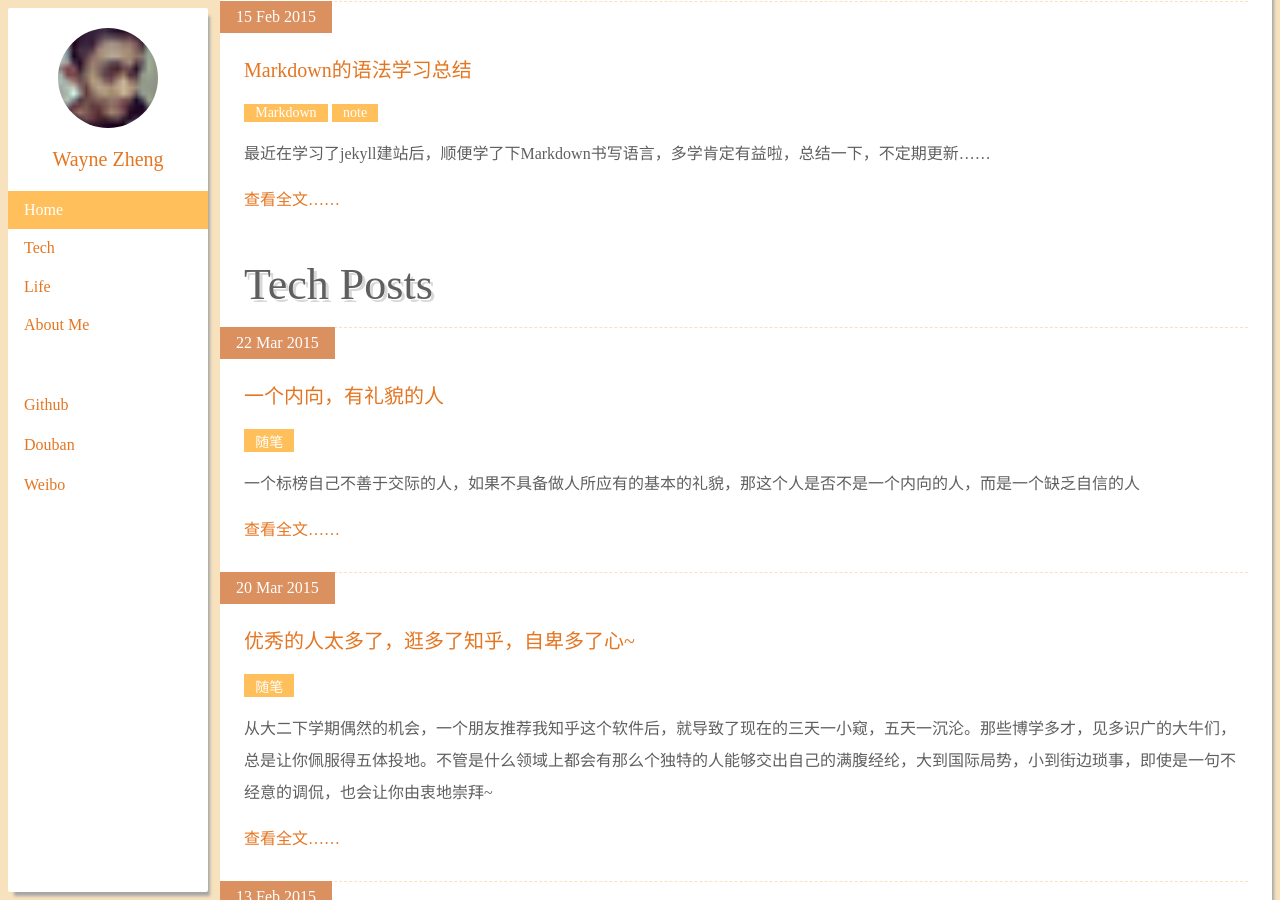
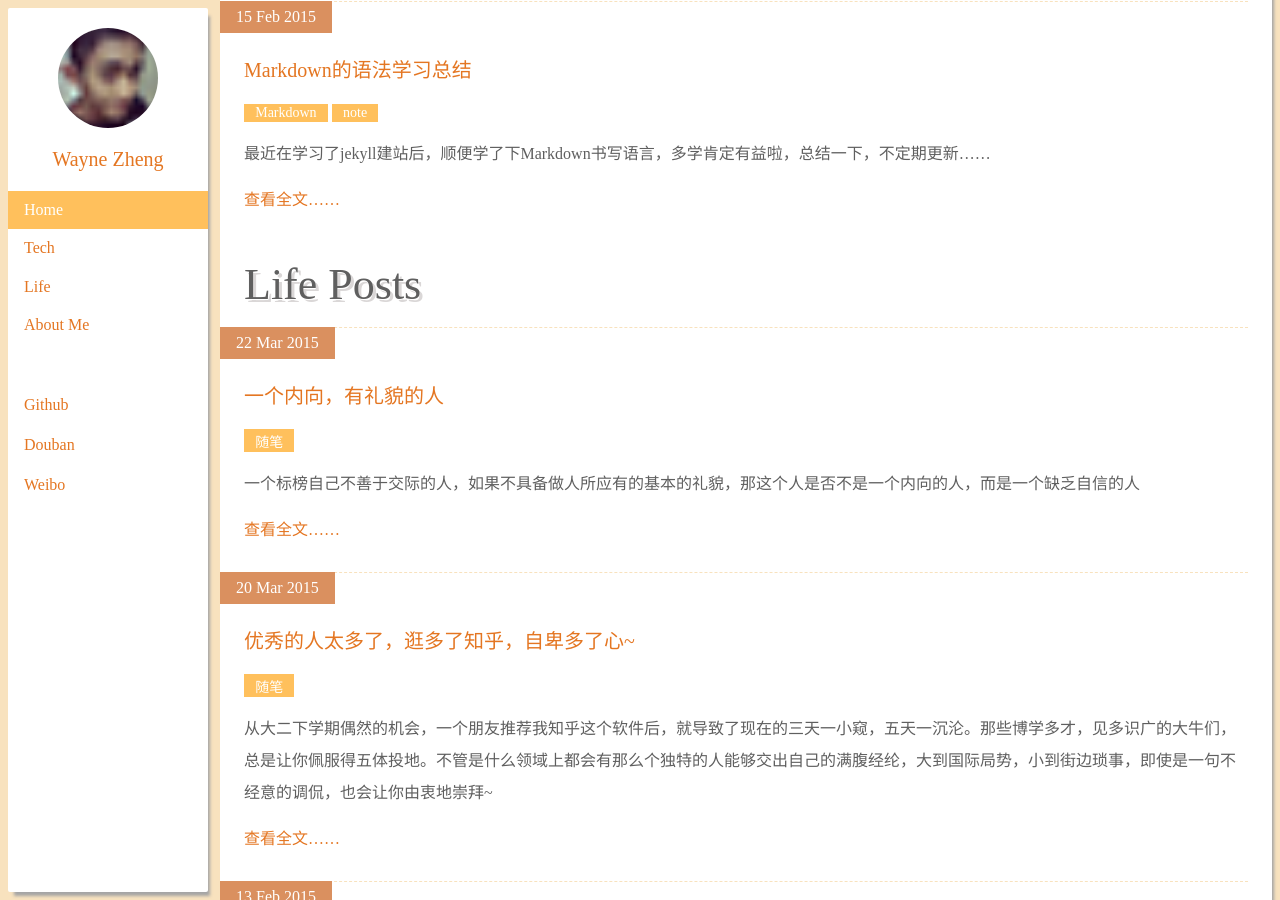
Before and after one commit to wynn719/blog, a Jekyll site: the page built from index.html, in a window 1280 px wide and 900 px high, scrolled down 2084 px. Built offline with Jekyll 4.4.1, drawn with Linux system fonts in a browser that asks for light colours; the list of posts is cut into pages by our own code; comment, search, counter and statistics services are not loaded.

Commit message:
Signed-off-by: zhengbowei

```diff
--- a/_layouts/home.html
+++ b/_layouts/home.html
@@ -33,7 +33,7 @@
 
             <section id="life-posts">
                 <div class="section-header">
-                    <h1 class="section-title">Tech Posts</h1>
+                    <h1 class="section-title">Life Posts</h1>
                 </div>
                 <div class="tech-posts">
                   {% for post in site.categories.life %}
```
